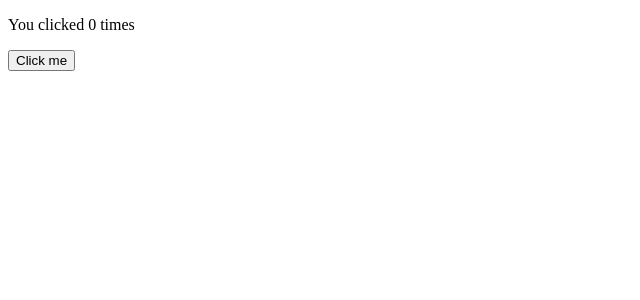
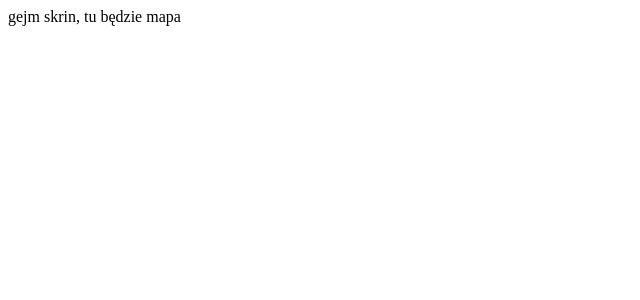
Before and after one commit to akai-org/lotto, a React (Create React App) app in the folder client/: page /game in a window 1280 px wide. Shown: the top 300 px of the page, without its empty margins (0-640 px from the left). Built offline with nearby package versions, Linux system fonts and the light colour scheme.

Commit message:
Initialize React Router

```diff
--- a/client/package.json
+++ b/client/package.json
@@ -5,6 +5,8 @@
   "dependencies": {
     "react": "^16.7.0-alpha.0",
     "react-dom": "^16.7.0-alpha.0",
+    "react-router": "^4.3.1",
+    "react-router-dom": "^4.3.1",
     "react-scripts": "2.1.1"
   },
   "scripts": {
--- a/client/src/App.js
+++ /dev/null
@@ -1,14 +0,0 @@
-import React, { useState } from 'react';
-
-function App() {
-  const [count, setCount] = useState(0);
-
-  return (
-    <div>
-      <p>You clicked {count} times</p>
-      <button onClick={() => setCount(count + 1)}>Click me</button>
-    </div>
-  );
-}
-
-export default App;
--- a/client/src/index.js
+++ b/client/src/index.js
@@ -1,7 +1,26 @@
-import React from 'react';
-import ReactDOM from 'react-dom';
-import App from './App';
+import React, { Fragment } from 'react';
+import { render } from 'react-dom';
+import { Switch } from 'react-router';
+import { BrowserRouter as Router, Route } from 'react-router-dom';
 import * as serviceWorker from './serviceWorker';
+import HomeScreen from './pages/HomeScreen';
+import LoginScreen from './pages/LoginScreen';
+import SettingsScreen from './pages/SettingsScreen';
+import AchievementsScreen from './pages/AchievementsScreen';
+import GameScreen from './pages/GameScreen';
 
-ReactDOM.render(<App />, document.getElementById('root'));
+render(
+  <Fragment>
+     <Router>
+          <Switch>
+            <Route exact path="/" component={HomeScreen} />
+            <Route path="/login" component={LoginScreen} />
+            <Route path="/settings" component={SettingsScreen} />
+            <Route path="/achievements" component={AchievementsScreen} />
+            <Route path="/game" component={GameScreen} />
+          </Switch>
+        </Router>
+  </Fragment>,
+  document.getElementById('root')
+);
 serviceWorker.unregister();
--- /dev/null
+++ b/client/src/pages/AchievementsScreen.js
@@ -0,0 +1,9 @@
+import React from 'react'
+
+export default function AchievementsScreen() {
+  return (
+    <div>
+      acziwments skrin
+    </div>
+  )
+}
--- /dev/null
+++ b/client/src/pages/GameScreen.js
@@ -0,0 +1,9 @@
+import React from 'react'
+
+export default function GameScreen() {
+  return (
+    <div>
+      gejm skrin, tu będzie mapa
+    </div>
+  )
+}
--- /dev/null
+++ b/client/src/pages/HomeScreen.js
@@ -0,0 +1,9 @@
+import React from 'react'
+
+export default function HomeScreen() {
+  return (
+    <div>
+      hołm skrin
+    </div>
+  )
+}
--- /dev/null
+++ b/client/src/pages/LoginScreen.js
@@ -0,0 +1,9 @@
+import React from 'react'
+
+export default function LoginScreen() {
+  return (
+    <div>
+      login skrin
+    </div>
+  )
+}
--- /dev/null
+++ b/client/src/pages/SettingsScreen.js
@@ -0,0 +1,9 @@
+import React from 'react'
+
+export default function SettingsScreen() {
+  return (
+    <div>
+      setinks skrin
+    </div>
+  )
+}
```
Also changed, not shown: 2 other files (tests, documents, lock files or other folders).
